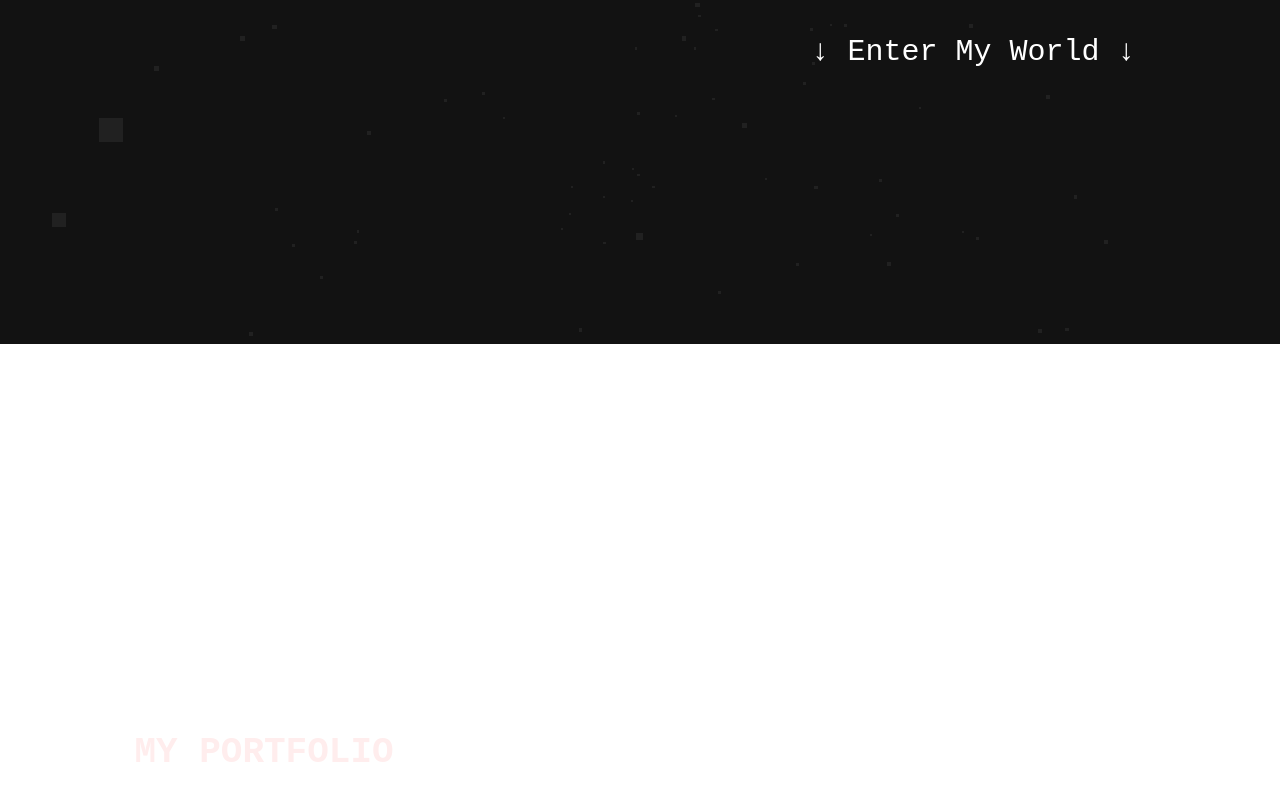
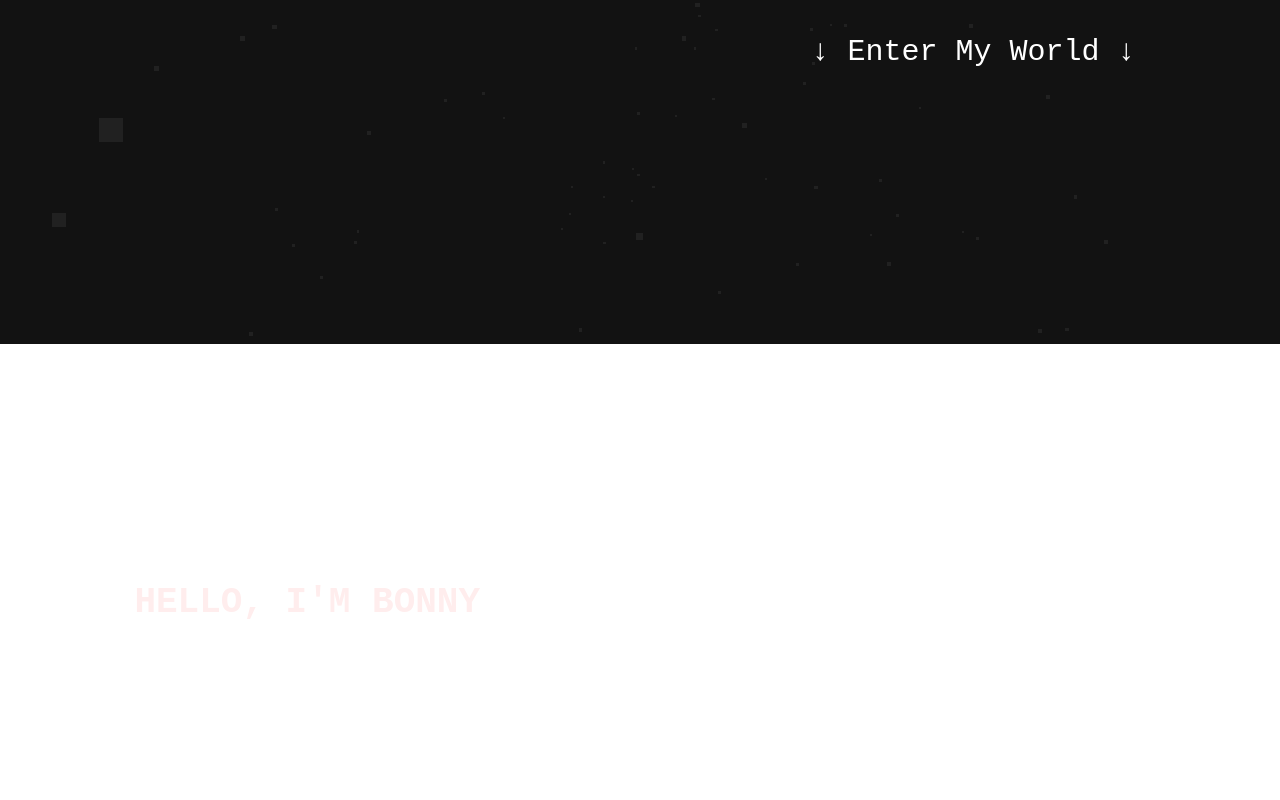
Before and after one commit to BonnyWang/rules-in-chaos, a Vue app: page / in a window 1280 px wide. Shown: the part 456-1256 px from the top of the page. Built offline with nearby package versions, Linux system fonts and the light colour scheme; no server answers.

Commit message:
added more to the main page

```diff
--- a/src/components/Welcome.vue
+++ b/src/components/Welcome.vue
@@ -5,7 +5,10 @@
     </section>
 
     <section id="mainView">
-        <h1>My Portfolio</h1>
+        <h1 id="siteTitle">Hello, I'm Bonny</h1>
+        <span>
+            <button id="Navigation">Gallery</button>
+        </span>
     </section>
   </div>
 </template>
@@ -57,4 +60,26 @@ export default {
        border-bottom: white 1px solid;
    }
 
+    #mainView{
+        display: block;
+
+    }
+
+    #siteTitle{
+       padding-top: 200px;
+    }
+
+   #Navigation{
+        background: none;
+        color: white;
+        font-family: 'Courier New', Courier, monospace;
+        border: none;
+        font-size: 30px;
+        padding: 10px;
+   }
+
+   #Navigation:hover{
+       border-left: white 1px solid;
+   }
+
 </style>
```
